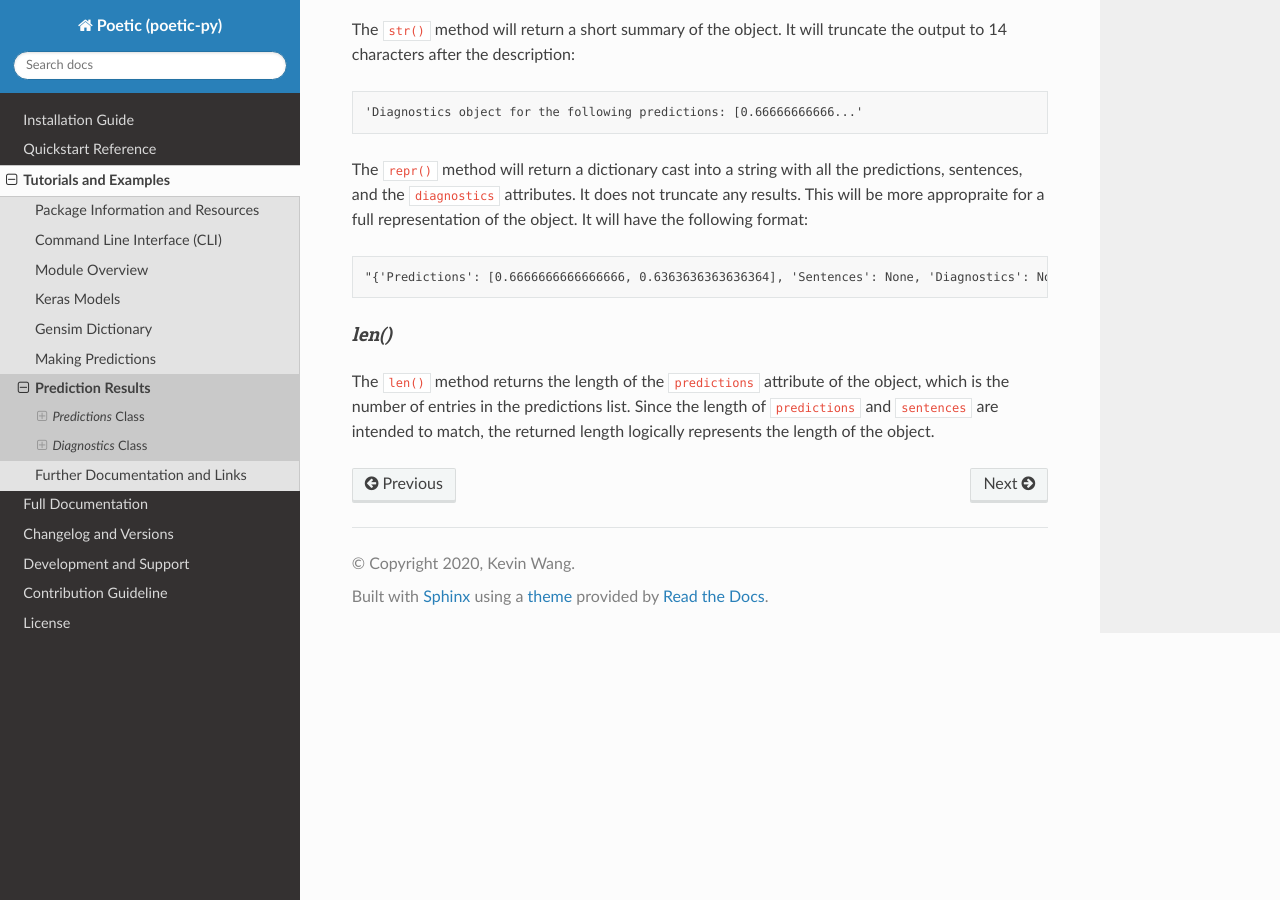
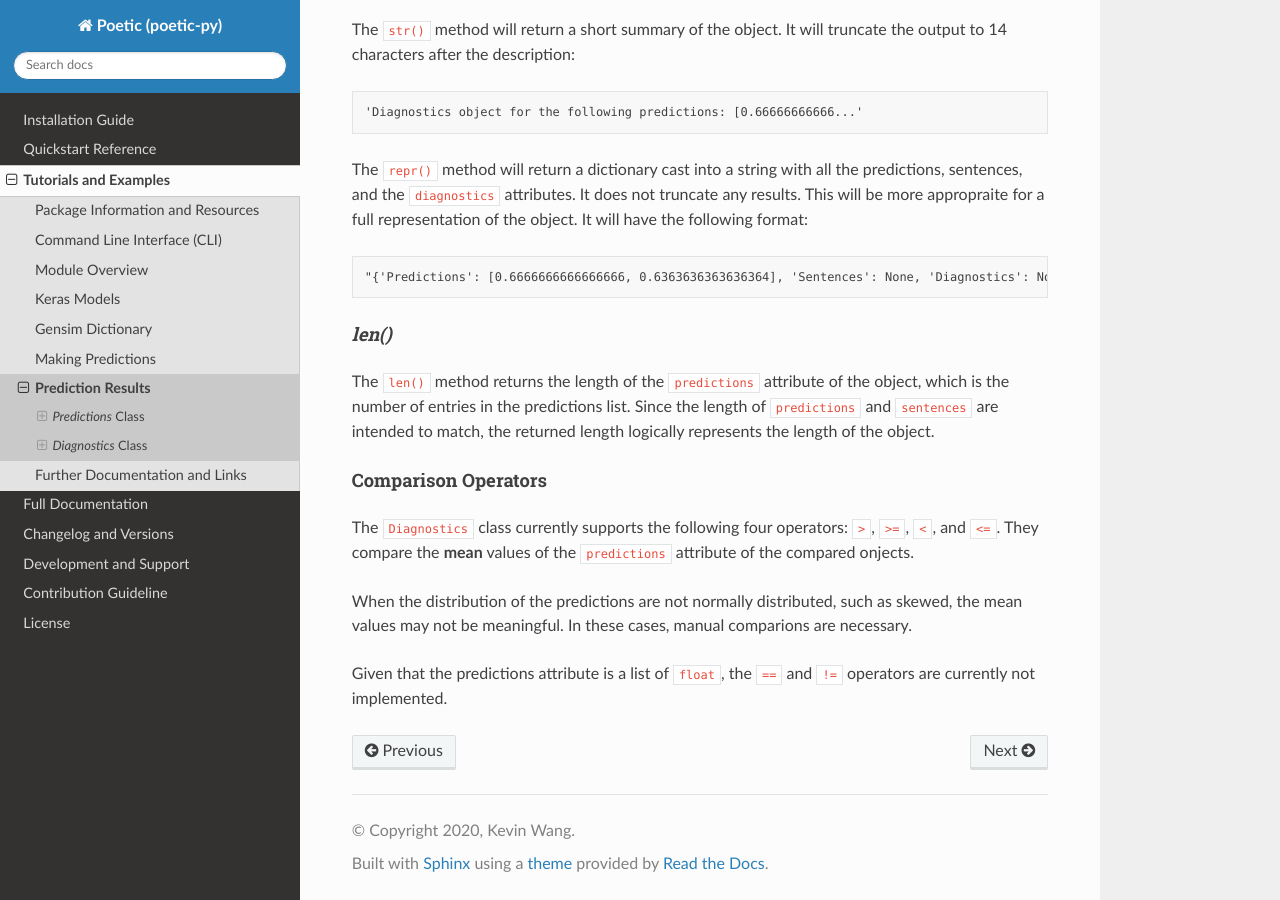
Before and after one commit to kevin931/poetic, a Sphinx documentation site: the page built from docs/source/usage/results.rst, in a window 1280 px wide and 900 px high, scrolled down 4643 px. Built offline with Sphinx 7.4.7 and the Read the Docs theme 2.0.0, drawn with Linux system fonts in a browser that asks for light colours.

Commit message:
Added comparison operator documentations

```diff
--- a/docs/source/usage/results.rst
+++ b/docs/source/usage/results.rst
@@ -272,3 +272,17 @@ The ``len()`` method returns the length of the ``predictions`` attribute of the
 which is the number of entries in the predictions list. Since the length of ``predictions``
 and ``sentences`` are intended to match, the returned length logically represents the
 length of the object.
+
+
+Comparison Operators
+~~~~~~~~~~~~~~~~~~~~~~
+
+The ``Diagnostics`` class currently supports the following four operators: ``>``, ``>=``, ``<``,
+and ``<=``. They compare the **mean** values of the ``predictions`` attribute of the compared
+onjects.
+
+When the distribution of the predictions are not normally distributed, such as skewed, the mean
+values may not be meaningful. In these cases, manual comparions are necessary.
+
+Given that the predictions attribute is a list of ``float``, the ``==`` and ``!=`` operators
+are currently not implemented.
```
